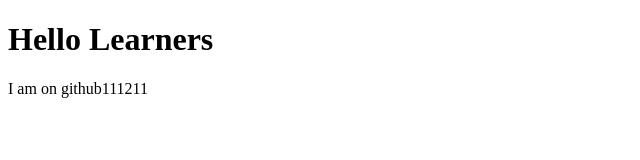
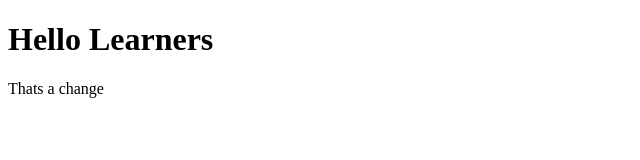
Before and after one commit to akbersamnani/learning-test, a plain HTML site: page index.html in a window 1280 px wide. Shown: the full height of the page, 0-640 px from the left. Drawn offline with Linux system fonts and the light colour scheme.

Commit message:
Update index.html

```diff
--- a/index.html
+++ b/index.html
@@ -2,6 +2,6 @@
 <html>
 <body>
 <h1>Hello Learners</h1>
-<p> I am on github111211 </p>
+<p> Thats a change</p>
 </body>
 </html>
```
